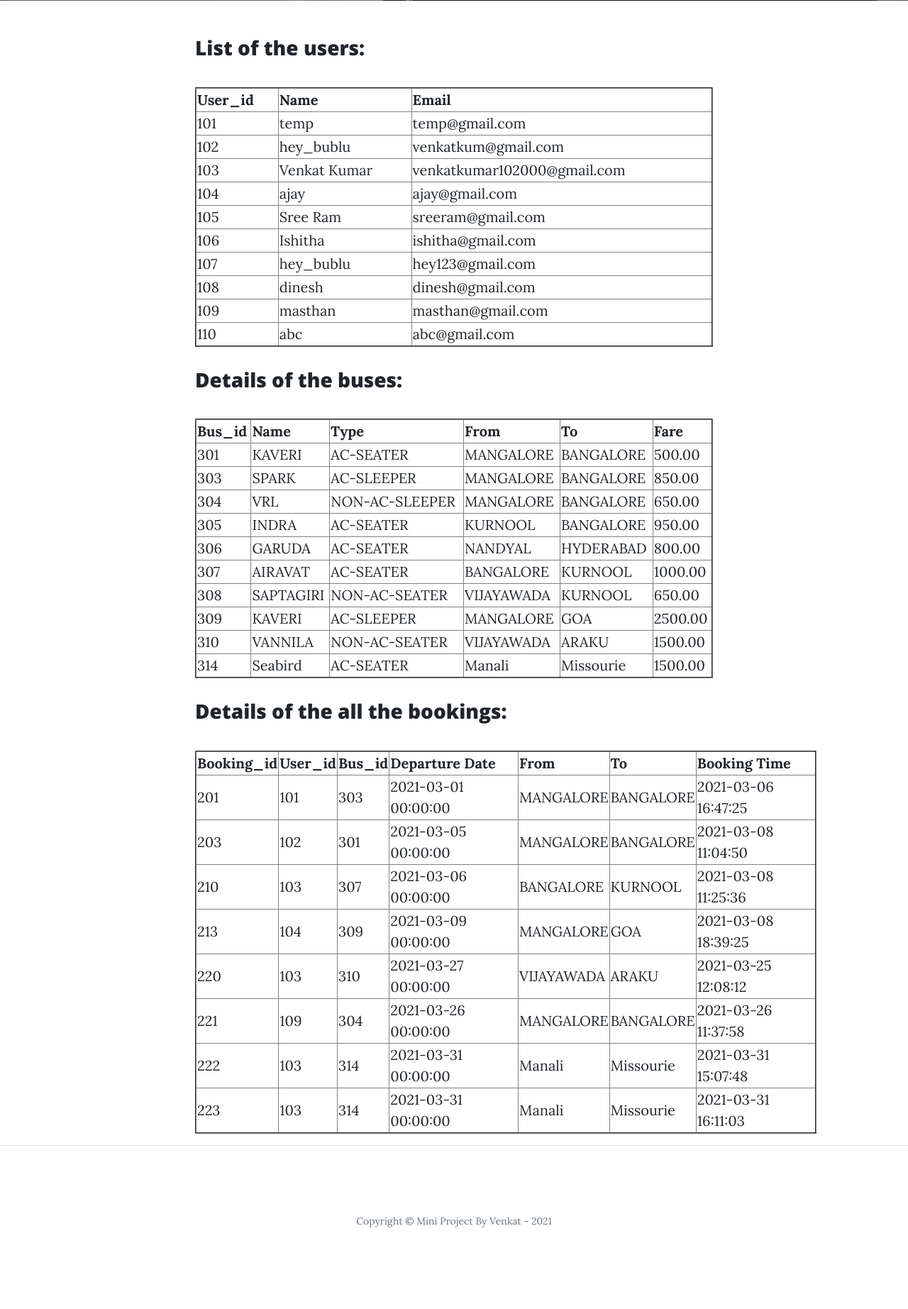
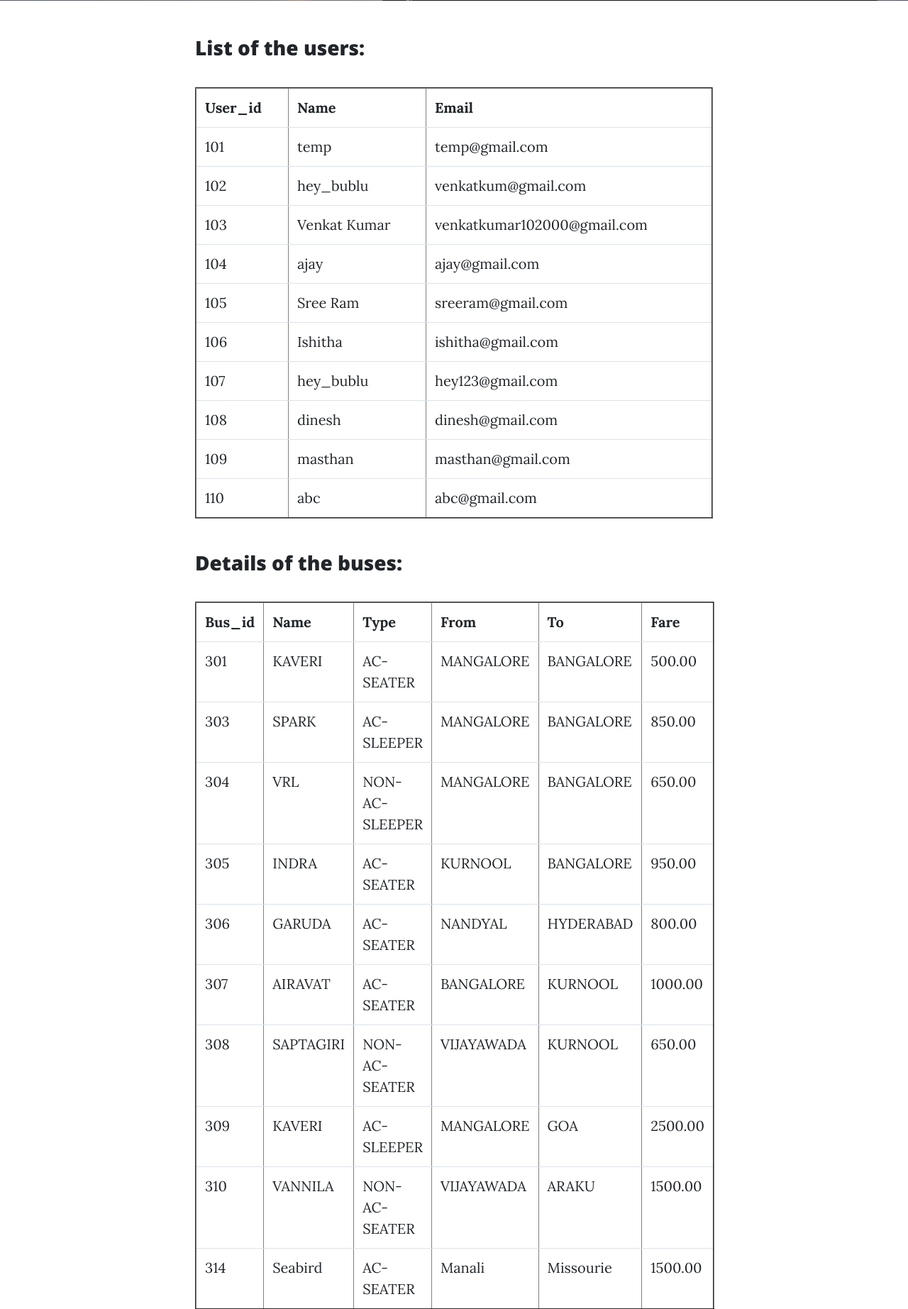
Before and after one commit to venkatkumar1810/Bus_transportation_System, a Flask app: page /details in a window 1280 px wide. Shown: the part 505-2350 px from the top of the page at 71% size. Before the commit the page ends 2235 px from the top, so only its background shows below. Run offline with Flask 2, Linux system fonts and the light colour scheme; data comes from the database, SQL or seed files in the repository; some libraries are stand-ins or nearby versions.

Commit message:
Update users.html

```diff
--- a/template/users.html
+++ b/template/users.html
@@ -23,7 +23,7 @@
       <div class="col-lg-8 col-md-10 mx-auto" align="left">
         <h3>List of the users: </h3>
         <br>
-          <table border="2" align="center" style="width: 100%">
+          <table class="table table-hover" border="2" align="center" style="width: 100%">
             <tr>
             <th>User_id</th>
             <th>Name</th>
@@ -39,7 +39,7 @@
           </table><br>
           <h3>Details of the buses: </h3>
           <br>
-          <table border="2" align="center" style="width: 100%">
+          <table class="table table-hover" border="2" align="center" style="width: 100%">
             <tr>
             <th>Bus_id</th>
             <th>Name</th>
@@ -60,7 +60,7 @@
             {% endfor %}
           </table><br>
             <h3>Details of the all the bookings: </h3><br>
-            <table border="2" align="left" style="width: 120%">
+            <table class="table table-hover" border="2" align="left" style="width: 120%">
             <tr>
             <th>Booking_id</th>
             <th>User_id</th>
```
